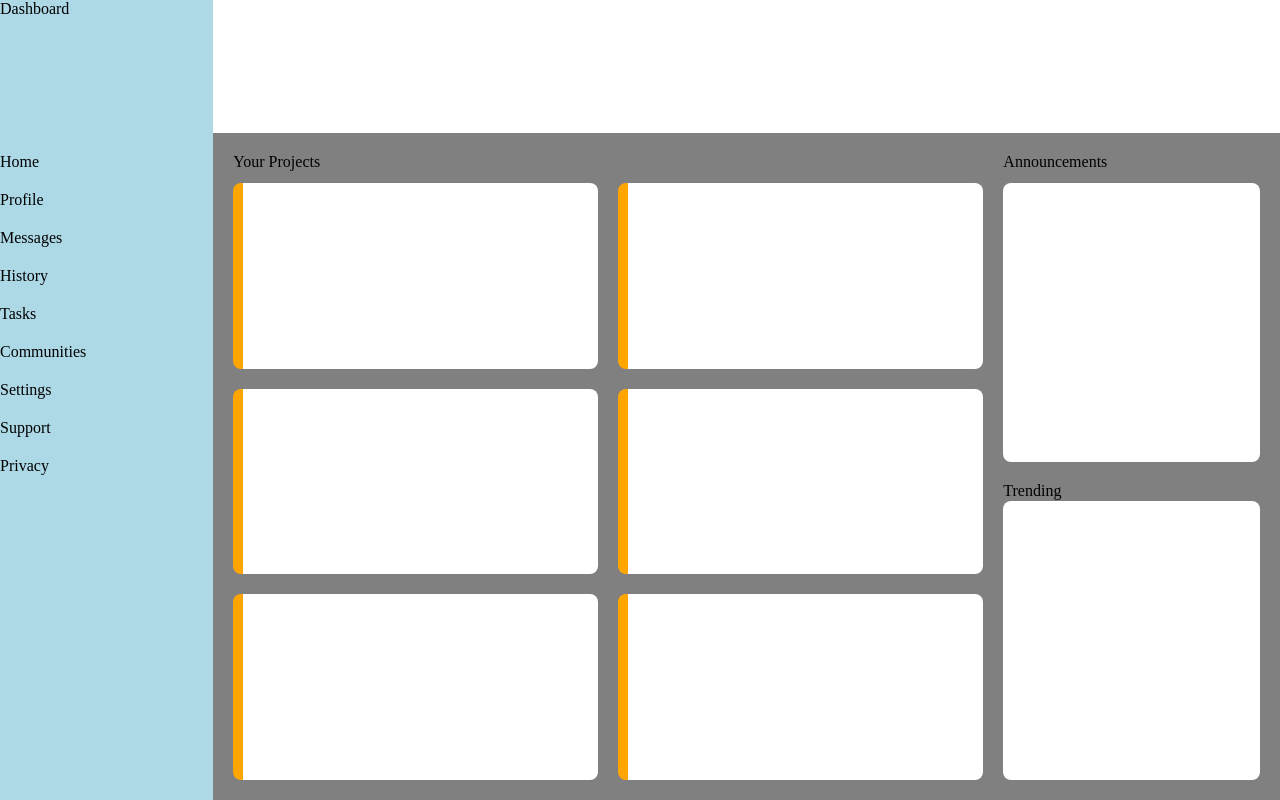
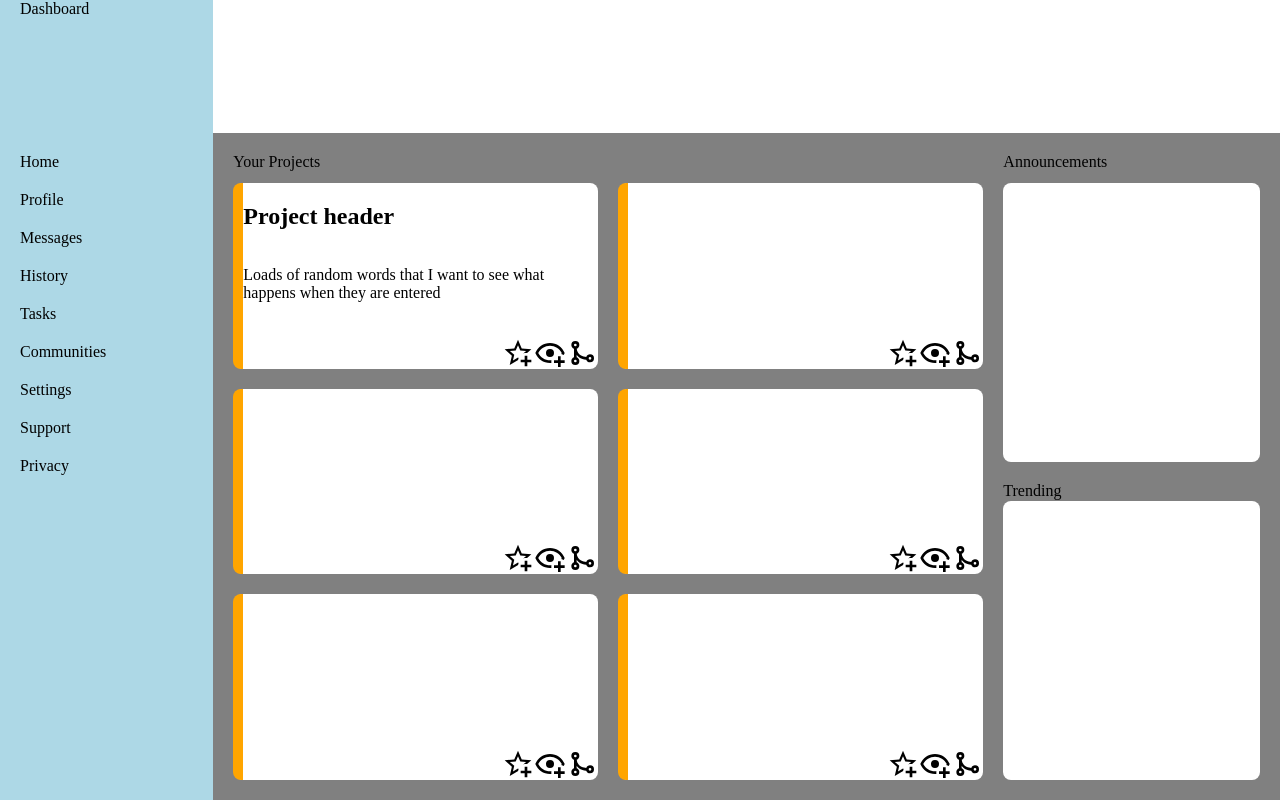
Before and after one commit to gerby876/TOP_dash, a plain HTML site: page index.html in a window 1280 px wide. Drawn offline with Linux system fonts and the light colour scheme.

Commit message:
Add icons for cards style card headers body and icons

```diff
--- a/index.html
+++ b/index.html
@@ -38,22 +38,48 @@
 
                 <div class="projects">
                     <div class="card" id="project">
-
+                        <h2> Project header</h2>
+                        <p>Loads of random words that I want to see what happens when they are entered</p>
+                        <div class="link">
+                            <img class="clink" src="star-plus-outline.svg" alt="star">
+                            <img class="clink" src="eye-plus-outline.svg" alt="eye">
+                            <img class="clink" src="source-merge.svg" alt="merge">
+                        </div>
                     </div>
                     <div class="card" id="project">
-
+                        <div class="link">
+                            <img class="clink" src="star-plus-outline.svg" alt="star">
+                            <img class="clink" src="eye-plus-outline.svg" alt="eye">
+                            <img class="clink" src="source-merge.svg" alt="merge">
+                        </div>
                     </div>
                     <div class="card" id="project">
-
+                        <div class="link">
+                            <img class="clink" src="star-plus-outline.svg" alt="star">
+                            <img class="clink" src="eye-plus-outline.svg" alt="eye">
+                            <img class="clink" src="source-merge.svg" alt="merge">
+                        </div>
                     </div>
                     <div class="card" id="project">
-
+                        <div class="link">
+                            <img class="clink" src="star-plus-outline.svg" alt="star">
+                            <img class="clink" src="eye-plus-outline.svg" alt="eye">
+                            <img class="clink" src="source-merge.svg" alt="merge">
+                        </div>
                     </div>
                     <div class="card" id="project">
-
+                        <div class="link">
+                            <img class="clink" src="star-plus-outline.svg" alt="star">
+                            <img class="clink" src="eye-plus-outline.svg" alt="eye">
+                            <img class="clink" src="source-merge.svg" alt="merge">
+                        </div>
                     </div>
                     <div class="card" id="project">
-
+                        <div class="link">
+                            <img class="clink" src="star-plus-outline.svg" alt="star">
+                            <img class="clink" src="eye-plus-outline.svg" alt="eye">
+                            <img class="clink" src="source-merge.svg" alt="merge">
+                        </div>
                     </div>
 
                 </div>
--- a/style.css
+++ b/style.css
@@ -13,6 +13,7 @@ body{
     background-color: lightblue;
     display: grid;
     grid-template-rows:1fr 5fr;
+    padding-left: 20px;
 }
 
 .links>div{
@@ -25,9 +26,6 @@ body{
     grid-template-rows: 1fr 5fr;
 }
 
-.header{
-
-}
 
 .body{
     background-color: grey;
@@ -40,6 +38,7 @@ body{
 .projects{
     display: grid;
     grid-template-columns: 1fr 1fr;
+    grid-auto-rows: 1fr;
     gap: 20px;
     padding-right: 20px;
 }
@@ -47,6 +46,9 @@ body{
 .card{
     background-color: white;
     border-radius: 8px;
+    display: flex;
+    flex: 1;
+    flex-direction: column;
 }
 
 #project {
@@ -64,3 +66,14 @@ border-color: orange;
 #trending{
     padding-top: 20px;
 }
+
+.link{
+    display: flex;
+    flex: 1;
+    align-items: end;
+    justify-content: end;
+}
+
+.clink{
+    height: 2rem;
+}
```
Also changed, not shown: eye-plus-outline.svg (added), source-merge.svg (added), star-plus-outline.svg (added).
